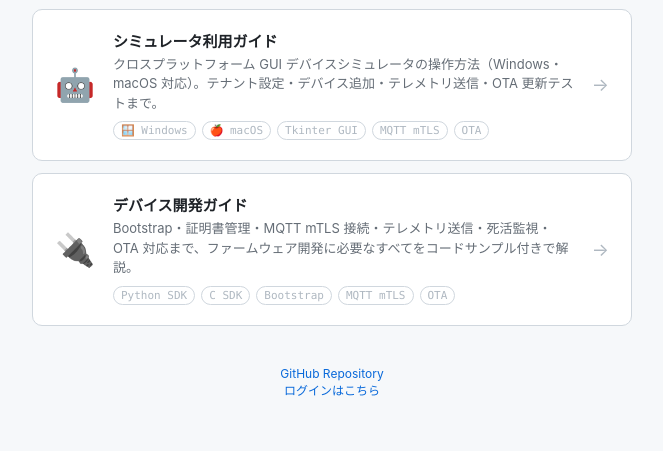
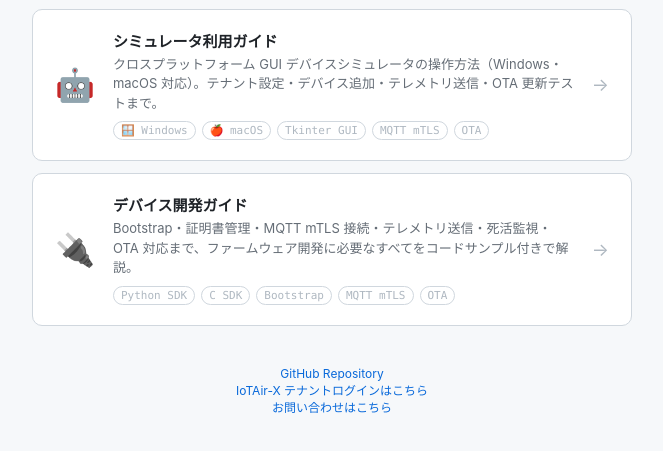
Before and after one commit to taz-szk/iotpf-proto, a plain HTML site: page docs/index.html in a window 1280 px wide. Shown: the part 667-1118 px from the top of the page, without its empty margins (308-971 px from the left). Drawn offline with Linux system fonts and the light colour scheme.

Commit message:
Update index.html

```diff
--- a/docs/index.html
+++ b/docs/index.html
@@ -222,7 +222,9 @@ h1 {
 
   <div class="footer">
     <a href="https://github.com/taz-szk/iotpf-proto" target="_blank">GitHub Repository</a><br>
-    <a href="https://iot.suzuki-net.org/admin/tenant-login.jtml" target="_blank">ログインはこちら</a>
+    <a href="https://iot.suzuki-net.org/admin/tenant-login.jtml" target="_blank">IoTAir-X テナントログインはこちら</a><br>
+    <a href="mailto:pub1@suzuki-net.org">お問い合わせはこちら</a>
+
   </div>
 </div>
 </body>
```
